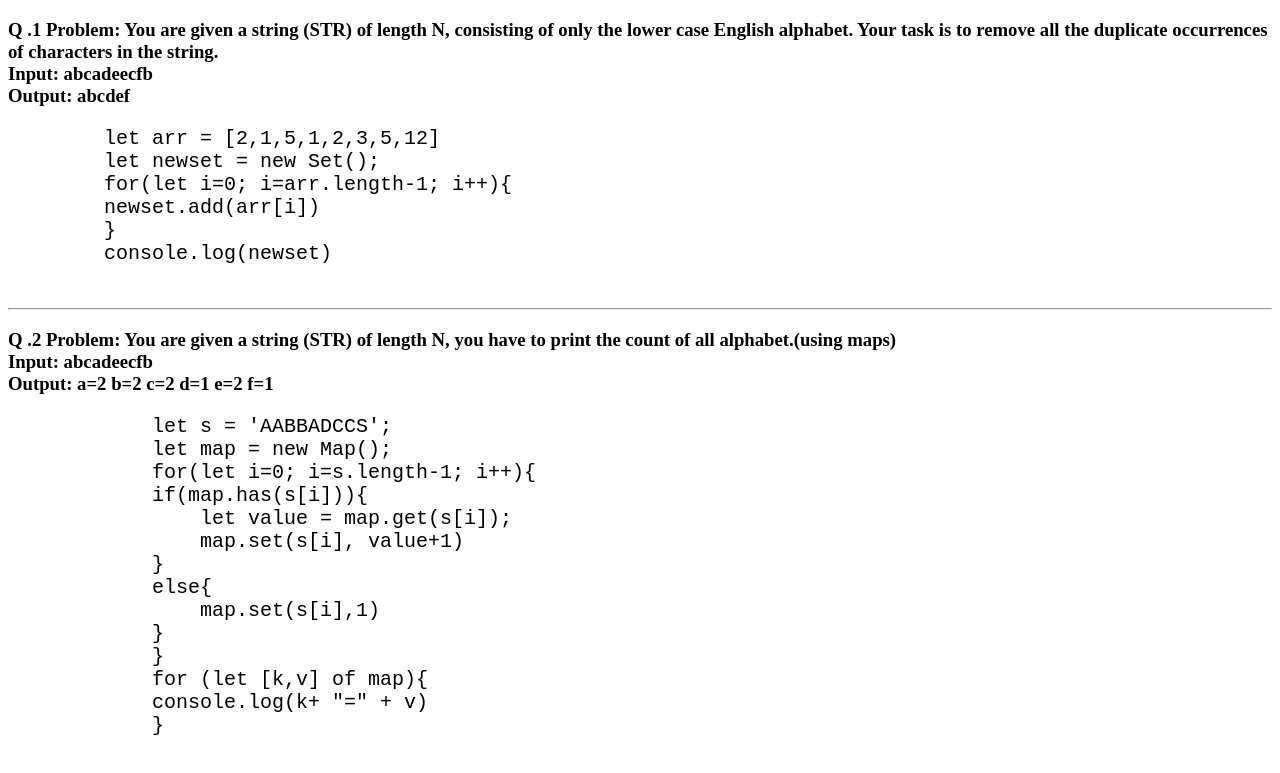
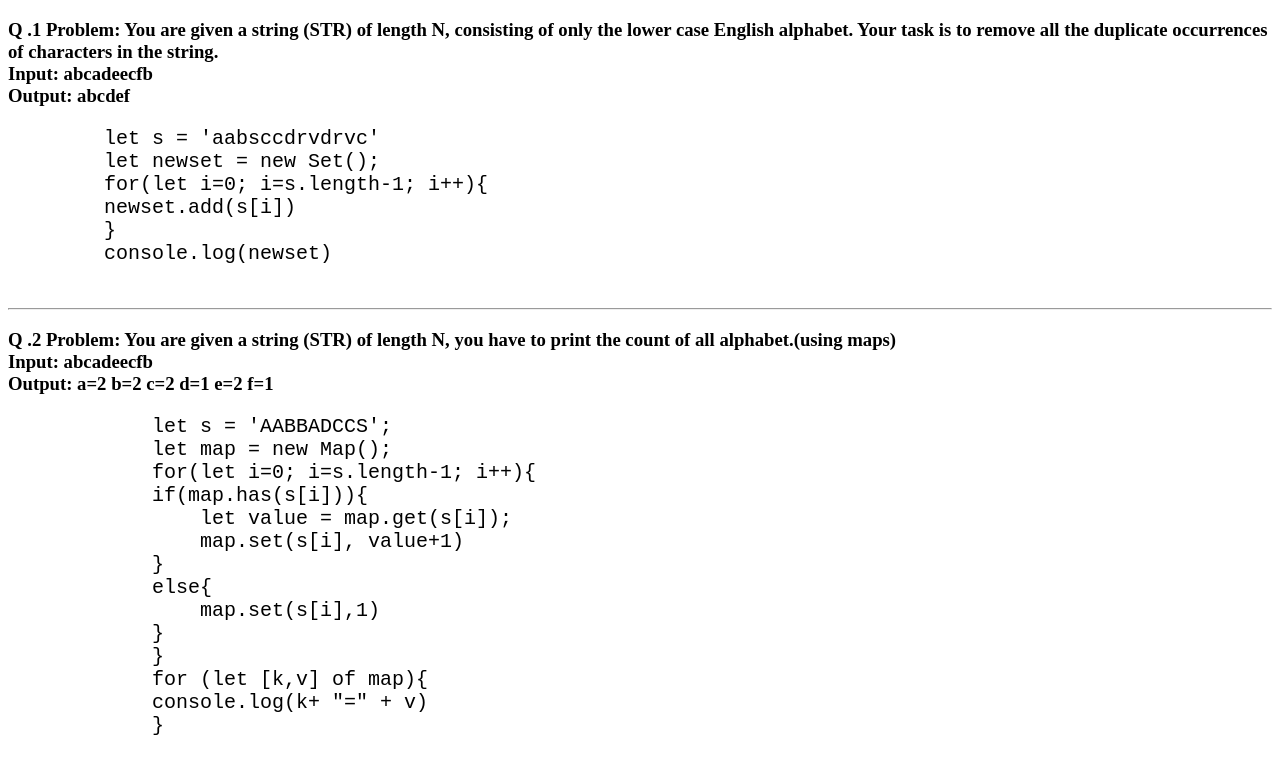
Before and after one commit to Yogendra-123/JS_Map_And_Sets, a plain HTML site: page index.html in a window 1280 px wide. Shown: the part 61-834 px from the top of the page. Drawn offline with Linux system fonts and the light colour scheme.

Commit message:
updated cde

```diff
--- a/index.html
+++ b/index.html
@@ -24,10 +24,10 @@
         abcdef
         </h3>
         <pre>
-        let arr = [2,1,5,1,2,3,5,12]
+        let s = 'aabsccdrvdrvc'
         let newset = new Set();
-        for(let i=0; i=arr.length-1; i++){
-        newset.add(arr[i])
+        for(let i=0; i=s.length-1; i++){
+        newset.add(s[i])
         }
         console.log(newset)
         </pre>
```
